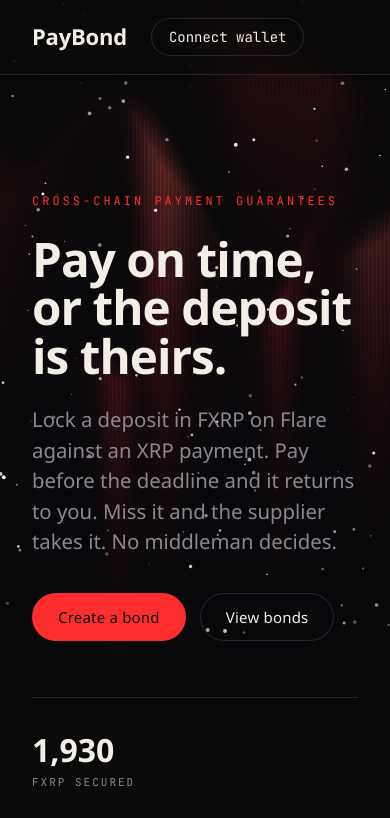
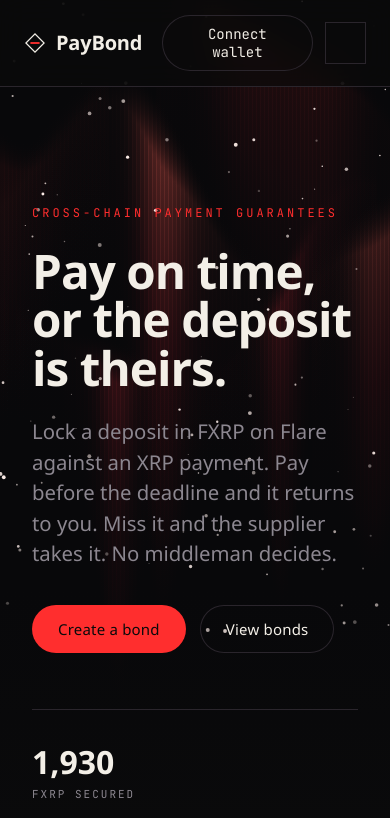
Before and after one commit to FlemingJohn/PayBond, a React (Vite) app in the folder frontend/: page / in a window 390 px wide. Shown: the top 818 px of the page. Built offline with nearby package versions, Linux system fonts and the light colour scheme; a web font is replaced by a local one.

Commit message:
rework header with logo, sticky and mobile menu

```diff
--- a/frontend/src/components/Header/Header.module.css
+++ b/frontend/src/components/Header/Header.module.css
@@ -1,28 +1,33 @@
 .header {
   position: sticky;
   top: 0;
-  z-index: 10;
+  z-index: 20;
   display: flex;
   align-items: center;
-  gap: 24px;
-  padding: 18px 32px;
-  background: rgba(10, 10, 11, 0.6);
-  backdrop-filter: blur(12px);
+  gap: 20px;
+  padding: 15px 24px;
+  background: rgba(10, 10, 11, 0.7);
+  backdrop-filter: blur(14px);
   border-bottom: 1px solid var(--seam);
 }
 
 .brand {
+  display: inline-flex;
+  align-items: center;
+  gap: 10px;
+}
+
+.word {
   font-family: var(--font-display);
   font-weight: 700;
-  font-size: 22px;
+  font-size: 20px;
   letter-spacing: -0.01em;
 }
 
 .nav {
   display: flex;
-  gap: 22px;
-  margin-left: auto;
-  margin-right: 8px;
+  gap: 24px;
+  margin-left: 24px;
   font-size: 15px;
   color: var(--ash);
 }
@@ -31,8 +36,60 @@
   color: var(--bone);
 }
 
-@media (max-width: 620px) {
+.right {
+  display: flex;
+  align-items: center;
+  gap: 12px;
+  margin-left: auto;
+}
+
+.toggle {
+  display: none;
+  flex-direction: column;
+  justify-content: center;
+  gap: 5px;
+  width: 42px;
+  height: 42px;
+  padding: 0 11px;
+  background: transparent;
+  border: 1px solid var(--seam);
+}
+
+.line {
+  display: block;
+  height: 1.5px;
+  background: var(--bone);
+}
+
+.mobileNav {
+  display: none;
+}
+
+@media (max-width: 680px) {
   .nav {
     display: none;
   }
+
+  .toggle {
+    display: flex;
+  }
+
+  .mobileNav {
+    position: absolute;
+    top: 100%;
+    left: 0;
+    right: 0;
+    display: grid;
+    padding: 8px 24px 20px;
+    background: rgba(10, 10, 11, 0.96);
+    backdrop-filter: blur(14px);
+    border-bottom: 1px solid var(--seam);
+  }
+
+  .mobileNav a {
+    padding: 14px 0;
+    font-size: 16px;
+    color: var(--bone);
+    border-bottom: 1px solid var(--seam);
+  }
 }
--- a/frontend/src/components/Header/Header.tsx
+++ b/frontend/src/components/Header/Header.tsx
@@ -1,18 +1,57 @@
+import { useState } from "react"
 import { Link } from "react-router-dom"
+import { Logo } from "../Logo/Logo"
 import { WalletButton } from "../WalletButton/WalletButton"
 import styles from "./Header.module.css"
 
+const links = [
+  { to: "/dashboard", label: "Bonds" },
+  { to: "/create", label: "Create" }
+]
+
 export function Header() {
+  const [open, setOpen] = useState(false)
+
+  const close = () => setOpen(false)
+
   return (
     <header className={styles.header}>
-      <Link to="/" className={styles.brand}>
-        PayBond
+      <Link to="/" className={styles.brand} onClick={close}>
+        <Logo />
+        <span className={styles.word}>PayBond</span>
       </Link>
+
       <nav className={styles.nav}>
-        <Link to="/dashboard">Bonds</Link>
-        <Link to="/create">Create</Link>
+        {links.map((link) => (
+          <Link key={link.to} to={link.to}>
+            {link.label}
+          </Link>
+        ))}
       </nav>
-      <WalletButton />
+
+      <div className={styles.right}>
+        <WalletButton />
+        <button
+          className={styles.toggle}
+          type="button"
+          aria-label="Menu"
+          aria-expanded={open}
+          onClick={() => setOpen((value) => !value)}
+        >
+          <span className={styles.line} />
+          <span className={styles.line} />
+        </button>
+      </div>
+
+      {open ? (
+        <nav className={styles.mobileNav}>
+          {links.map((link) => (
+            <Link key={link.to} to={link.to} onClick={close}>
+              {link.label}
+            </Link>
+          ))}
+        </nav>
+      ) : null}
     </header>
   )
 }
```
